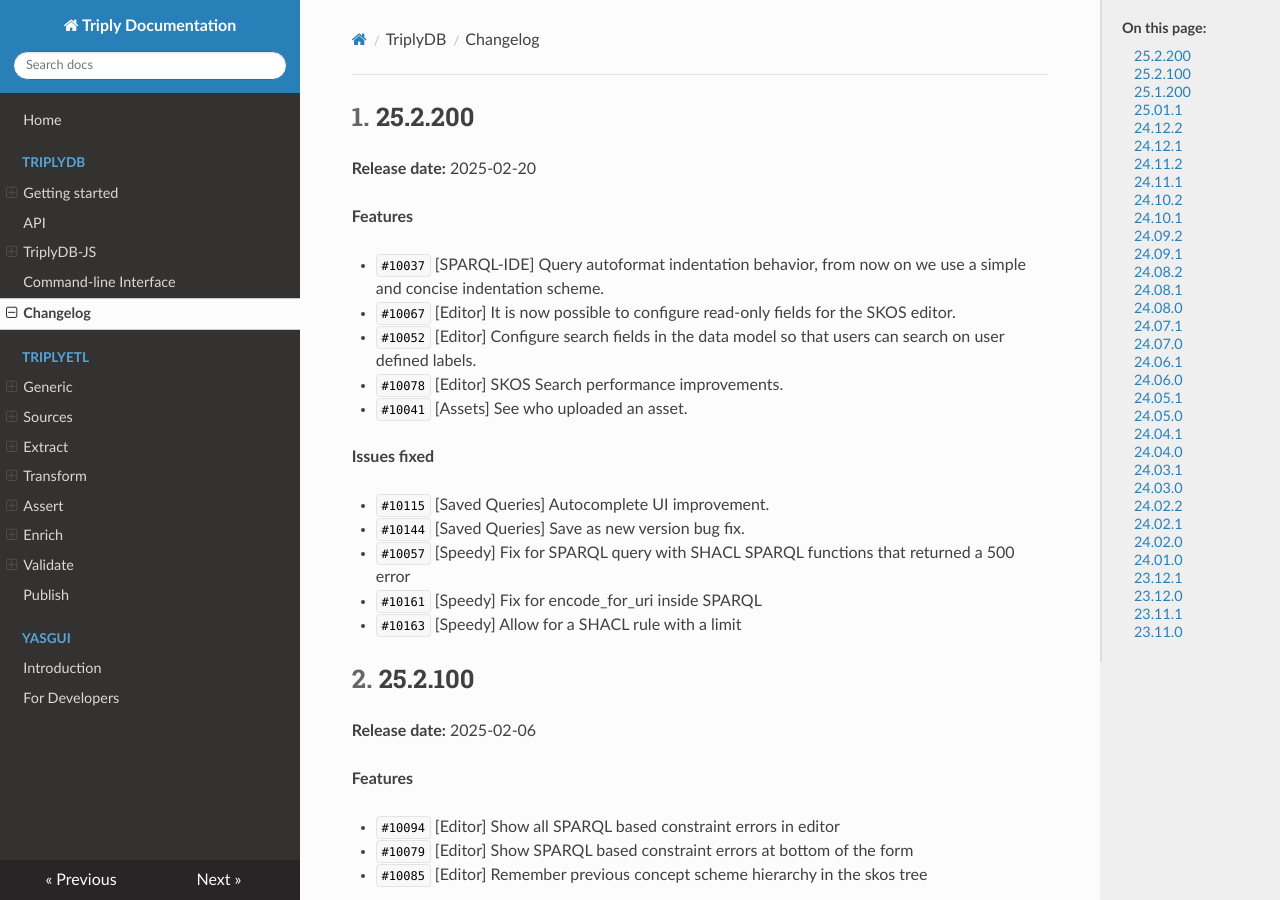
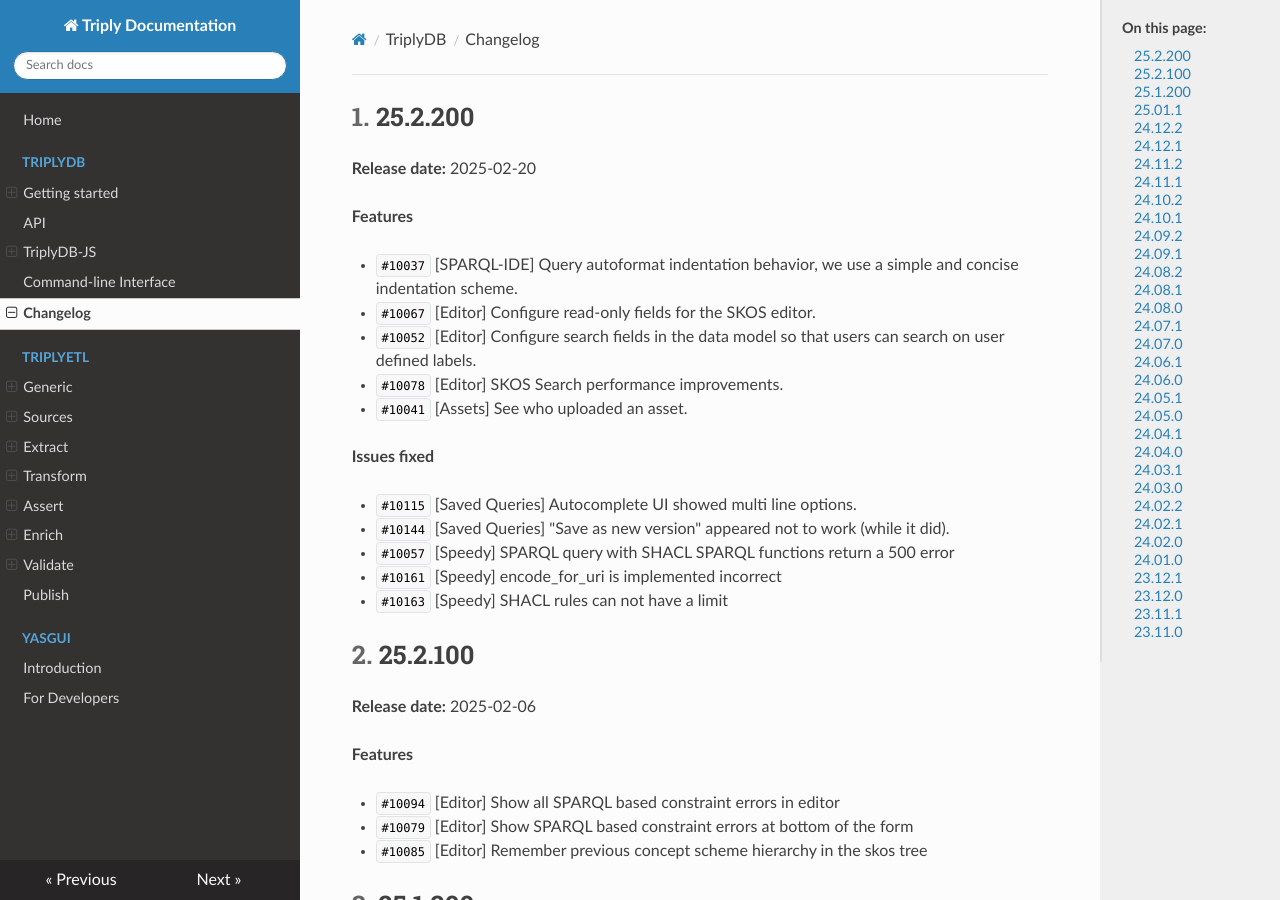
Before and after one commit to TriplyDB/Documentation, an MkDocs documentation site: the page built from docs/triplydb-changelog/index.md, in a window 1280 px wide and 900 px high. Built offline with MkDocs 1.6.1, drawn with Linux system fonts in a browser that asks for light colours.

Commit message:
naming of changelog

```diff
--- a/docs/triplydb-changelog/index.md
+++ b/docs/triplydb-changelog/index.md
@@ -11,19 +11,19 @@
 
 **Features**
 
-- `#10037` [SPARQL-IDE] Query autoformat indentation behavior, from now on we use a simple and concise indentation scheme.
-- `#10067` [Editor] It is now possible to configure read-only fields for the SKOS editor.
+- `#10037` [SPARQL-IDE] Query autoformat indentation behavior, we use a simple and concise indentation scheme.
+- `#10067` [Editor] Configure read-only fields for the SKOS editor.
 - `#10052` [Editor] Configure search fields in the data model so that users can search on user defined labels.
 - `#10078` [Editor] SKOS Search performance improvements.
 - `#10041` [Assets] See who uploaded an asset.
 
 **Issues fixed**
 
-- `#10115` [Saved Queries] Autocomplete UI improvement.
-- `#10144` [Saved Queries] Save as new version bug fix.
-- `#10057` [Speedy] Fix for SPARQL query with SHACL SPARQL functions that returned a 500 error
-- `#10161` [Speedy] Fix for encode_for_uri inside SPARQL
-- `#10163` [Speedy] Allow for a SHACL rule with a limit
+- `#10115` [Saved Queries] Autocomplete UI showed multi line options.
+- `#10144` [Saved Queries] "Save as new version" appeared not to work (while it did).
+- `#10057` [Speedy] SPARQL query with SHACL SPARQL functions return a 500 error
+- `#10161` [Speedy] encode_for_uri is implemented incorrect
+- `#10163` [Speedy] SHACL rules can not have a limit
 
 ## 25.2.100 {#25.2.100}
 
```
